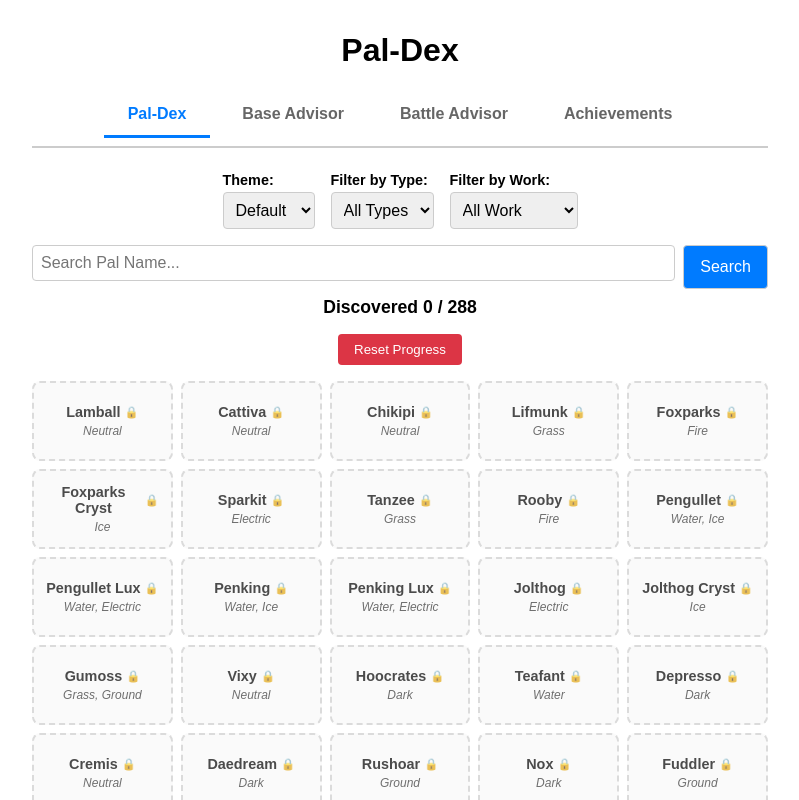
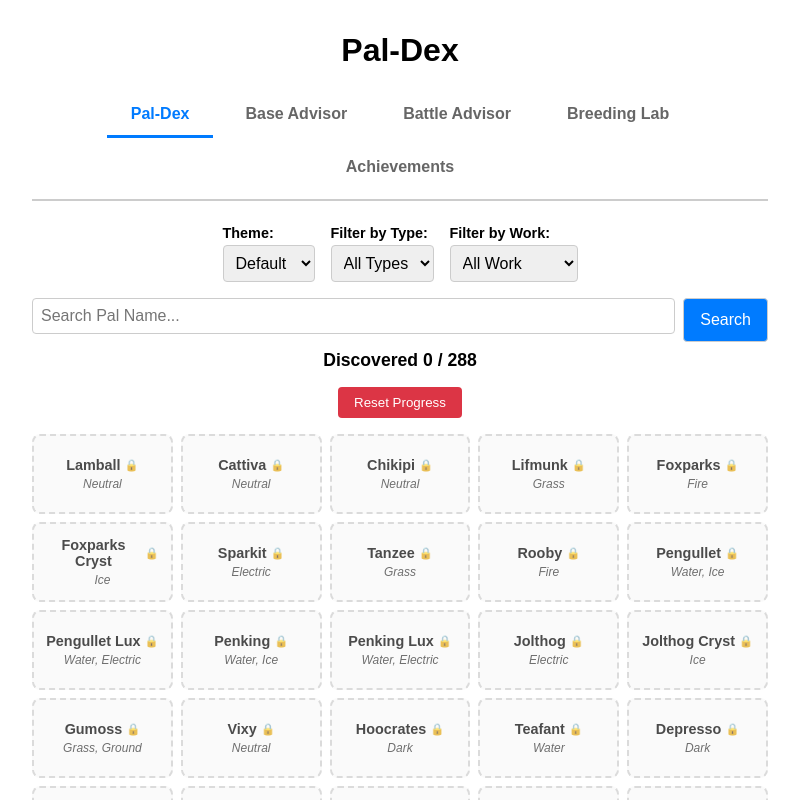
Before and after one commit to ray-seal/paldex, a React (Vite) app: page / in a window 1280 px wide. Shown: the top 800 px of the page, without its empty margins (240-1039 px from the left). Built offline with nearby package versions, Linux system fonts and the light colour scheme.

Commit message:
Add Palworld 1.0 Breeding Lab tab

```diff
--- a/src/App.jsx
+++ b/src/App.jsx
@@ -5,6 +5,7 @@ import PalModal from "./components/PalModal";
 import BaseAdvisor from "./components/BaseAdvisor";
 import BattleAdvisor, { BOSS_DATA } from "./components/BattleAdvisor";
 import Achievements from "./components/Achievements";
+import BreedingCalculator from "./components/BreedingCalculator";
 
 const STORAGE_KEY = "revealedPals";
 const PALS_DATA_KEY = "customPals";
@@ -271,6 +272,15 @@ export default function App() {
                 <button
                     style={{
                         ...styles.tab,
+                        ...(activeTab === "breeding" ? styles.activeTab : styles.inactiveTab)
+                    }}
+                    onClick={() => setActiveTab("breeding")}
+                >
+                    Breeding Lab
+                </button>
+                <button
+                    style={{
+                        ...styles.tab,
                         ...(activeTab === "achievements" ? styles.activeTab : styles.inactiveTab)
                     }}
                     onClick={() => setActiveTab("achievements")}
@@ -438,6 +448,8 @@ export default function App() {
                     revealedPals={revealedPals}
                     theme={currentTheme}
                 />
+            ) : activeTab === "breeding" ? (
+                <BreedingCalculator allPals={allPals} theme={currentTheme} />
             ) : (
                 <Achievements
                     revealedPals={revealedPals}
```
